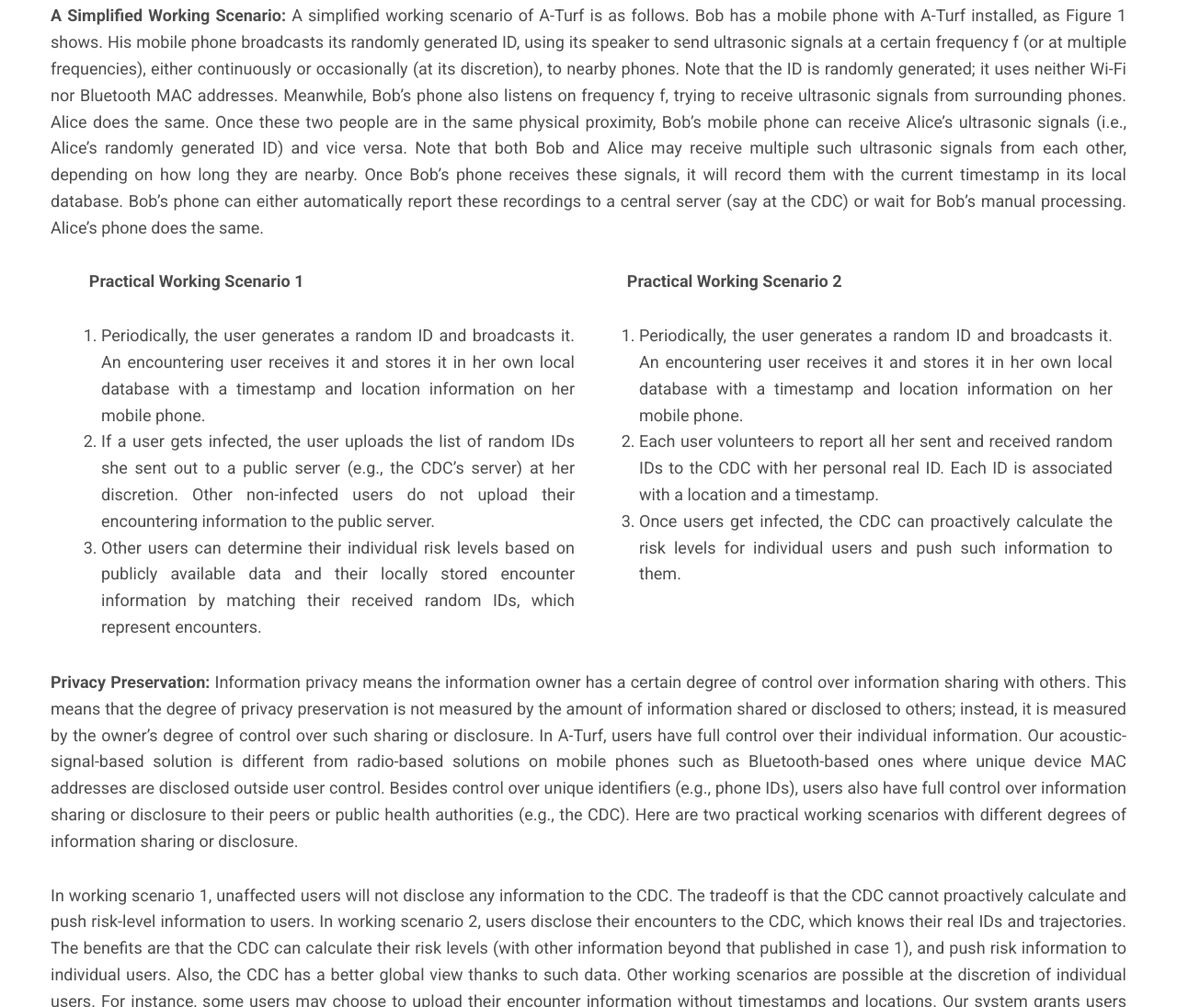
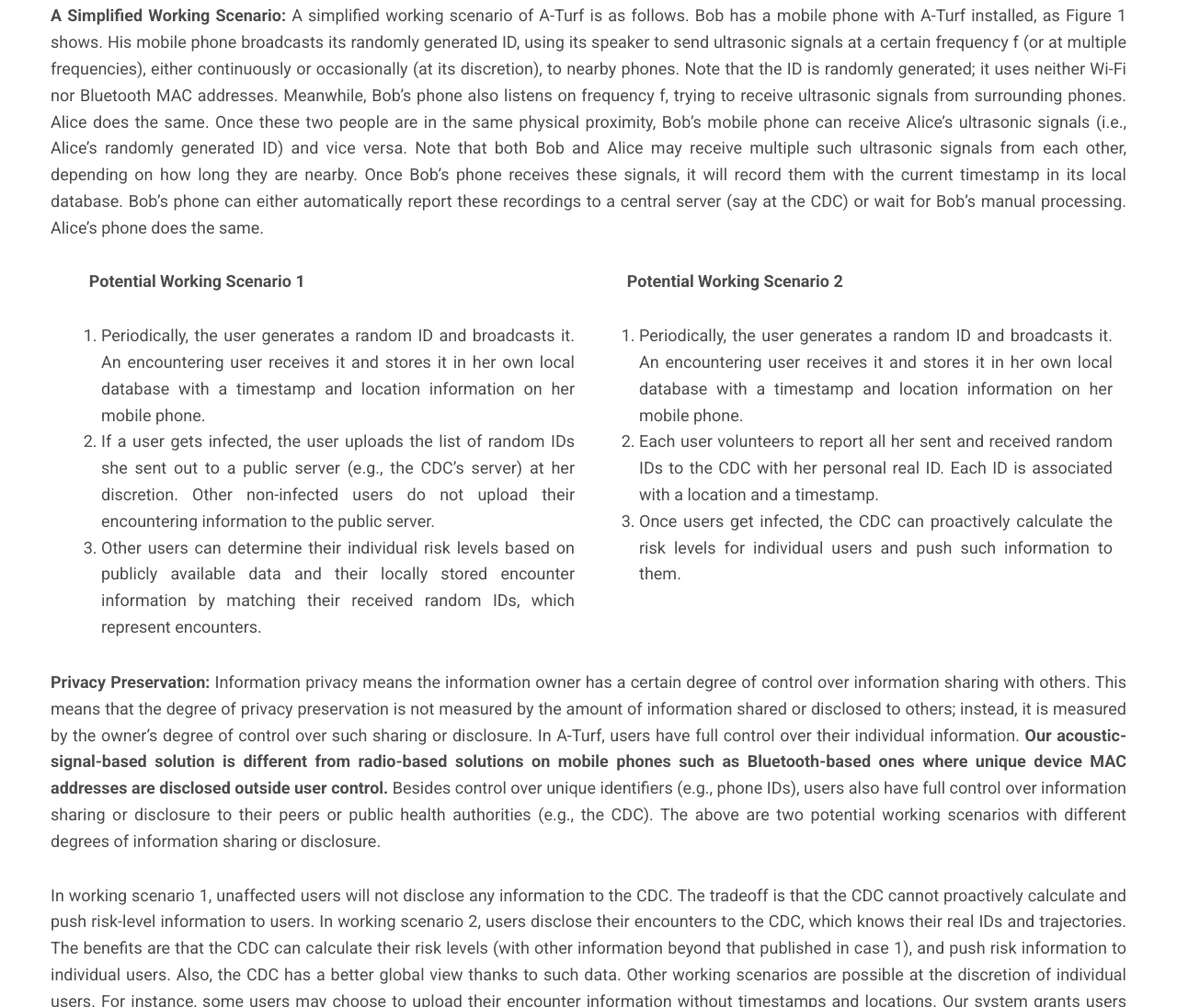
Before and after one commit to yunqizhang99/aturfwebpage_test, a plain HTML site: page index.html in a window 1280 px wide. Shown: the part 1241-2336 px from the top of the page at 92% size. Drawn offline with Linux system fonts and the light colour scheme.

Commit message:
Update index.html
minor changes

```diff
--- a/index.html
+++ b/index.html
@@ -98,7 +98,7 @@
 
                 <div class="col-md-6">
                     <p>
-                        <b>&nbsp;&nbsp;&nbsp;&nbsp;&nbsp;&nbsp;Practical Working Scenario 1</b>
+                        <b>&nbsp;&nbsp;&nbsp;&nbsp;&nbsp;&nbsp;Potential Working Scenario 1</b>
                     </p>
                     <p>
                         <ol>
@@ -111,7 +111,7 @@
 
                 <div class="col-md-6">
                     <p>
-                        <b>&nbsp;&nbsp;&nbsp;&nbsp;&nbsp;&nbsp;Practical Working Scenario 2</b>
+                        <b>&nbsp;&nbsp;&nbsp;&nbsp;&nbsp;&nbsp;Potential Working Scenario 2</b>
                     </p>
                     <p>
                         <ol>
@@ -125,7 +125,7 @@
                 <p>&nbsp;</p>
 
                 <p>
-                    <b>Privacy Preservation:</b> Information privacy means the information owner has a certain degree of control over information sharing with others. This means that the degree of privacy preservation is not measured by the amount of information shared or disclosed to others; instead, it is measured by the owner’s degree of control over such sharing or disclosure. In A-Turf, users have full control over their individual information. Our acoustic-signal-based solution is different from radio-based solutions on mobile phones such as Bluetooth-based ones where unique device MAC addresses are disclosed outside user control. Besides control over unique identifiers (e.g., phone IDs), users also have full control over information sharing or disclosure to their peers or public health authorities (e.g., the CDC).  Here are two practical working scenarios with different degrees of information sharing or disclosure.
+                    <b>Privacy Preservation:</b> Information privacy means the information owner has a certain degree of control over information sharing with others. This means that the degree of privacy preservation is not measured by the amount of information shared or disclosed to others; instead, it is measured by the owner’s degree of control over such sharing or disclosure. In A-Turf, users have full control over their individual information. <b>Our acoustic-signal-based solution is different from radio-based solutions on mobile phones such as Bluetooth-based ones where unique device MAC addresses are disclosed outside user control.</b> Besides control over unique identifiers (e.g., phone IDs), users also have full control over information sharing or disclosure to their peers or public health authorities (e.g., the CDC). The above are two potential working scenarios with different degrees of information sharing or disclosure.
                 </p>
 
                 <p>
```
